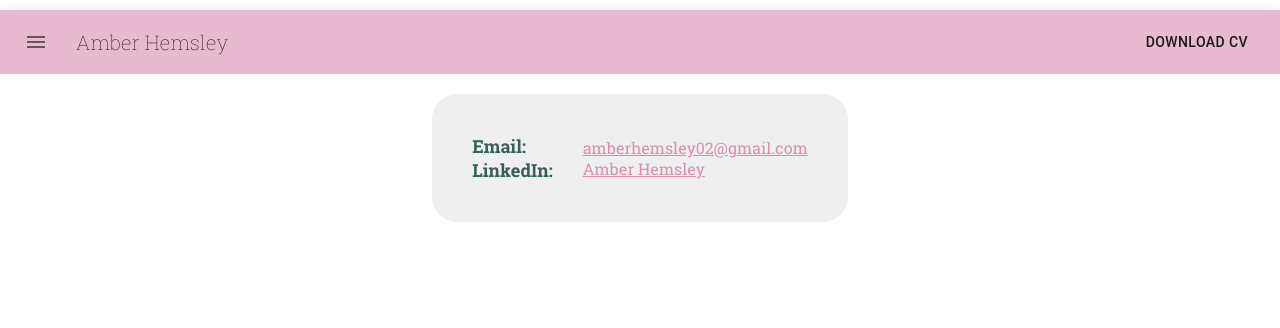
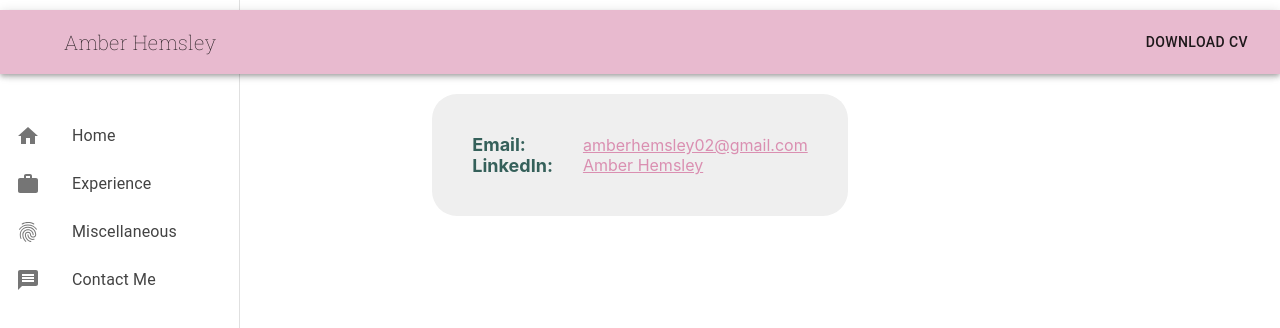
Before and after one commit to amberhemsley/amberhemsley.github.io, a React (Create React App) app: page /contact in a window 1280 px wide. Shown: the top 328 px of the page. Built offline with nearby package versions, Linux system fonts and the light colour scheme.

Commit message:
random ui

```diff
--- a/src/App.css
+++ b/src/App.css
@@ -17,6 +17,11 @@
 .Header1 {
   font-size: calc(10px + 2vmin);
   font-family: Aqua, sans-serif, Arial;
+}
+.Header2 {
+  font-size: calc(4px + 2vmin);
+  font-family: Aqua, sans-serif, Arial;
+  padding-bottom: 10px;
 }
 
 .App-header {
--- /dev/null
+++ b/src/components/Menu/PermanentDrawer.js
@@ -0,0 +1,57 @@
+import * as React from 'react';
+import Box from '@mui/material/Box';
+import Drawer from '@mui/material/Drawer';
+import CssBaseline from '@mui/material/CssBaseline';
+import AppBar from '@mui/material/AppBar';
+import Toolbar from '@mui/material/Toolbar';
+import List from '@mui/material/List';
+import Typography from '@mui/material/Typography';
+import Divider from '@mui/material/Divider';
+import ListItem from '@mui/material/ListItem';
+import ListItemButton from '@mui/material/ListItemButton';
+import ListItemIcon from '@mui/material/ListItemIcon';
+import ListItemText from '@mui/material/ListItemText';
+import InboxIcon from '@mui/icons-material/MoveToInbox';
+import MailIcon from '@mui/icons-material/Mail';
+import HomeIcon from "@mui/icons-material/Home";
+import WorkIcon from "@mui/icons-material/Work";
+import FingerprintIcon from "@mui/icons-material/Fingerprint";
+import MessageIcon from "@mui/icons-material/Message";
+
+const drawerWidth = 240;
+
+export default function PermanentDrawerLeft() {
+    return (
+        <Box sx={{ display: 'flex' }}>
+            <Drawer
+                sx={{
+                    width: drawerWidth,
+                    flexShrink: 0,
+                    '& .MuiDrawer-paper': {
+                        width: drawerWidth,
+                        boxSizing: 'border-box',
+                    },
+                }}
+                variant="permanent"
+                anchor="left"
+            >
+                <Toolbar sx={{p: '20px'}}/>
+                <List>
+                    {[{text:'Home', page:'/'},{text:'Experience',page:'/experience'}, {text:'Miscellaneous', page:'/misc'}, {
+                        text:'Contact Me',
+                        page:'/contact',
+                    }].map((button,index) => (
+                        <ListItem key={button.text} disablePadding >
+                            <ListItemButton to={button.page}>
+                                <ListItemIcon>
+                                    {index === 0 ? <HomeIcon /> : index === 1 ? <WorkIcon /> : index === 2 ? <FingerprintIcon /> : index === 3 ? <MessageIcon /> : null}
+                                </ListItemIcon>
+                                <ListItemText primary={button.text} />
+                            </ListItemButton>
+                        </ListItem>
+                    ))}
+                </List>
+            </Drawer>
+        </Box>
+    );
+}
--- a/src/components/Themes/Themes.js
+++ b/src/components/Themes/Themes.js
@@ -8,6 +8,11 @@ let theme = createTheme({
         secondary: {
             main: '#bae8d2',
         },
+        text: {
+            primary: '#434343',
+            secondary: '#ffffff',
+            background: '#FFF3F9',
+        },
     },
 });
 
--- a/src/components/TopBar/index.js
+++ b/src/components/TopBar/index.js
@@ -38,15 +38,17 @@ import Typography from '@mui/material/Typography';
 import Button from '@mui/material/Button';
 import theme from '../Themes/Themes.js';
 import {ThemeProvider} from "@mui/material";
-import TemporaryDrawer from '../Menu/index.js'
+import TemporaryDrawer from '../Menu/TemporaryDrawer.js'
+import PermanentDrawer from '../Menu/PermanentDrawer.js'
 
 export default function TopBar() {
     return (
         <ThemeProvider theme={theme}>
             <Box sx={{ flexGrow: 1, bgcolor:'primary.main', width:"100%"}}>
-                <AppBar position="static">
-                    <Toolbar>
-                        <TemporaryDrawer/>
+
+                <AppBar position="relative"  sx={{paddingLeft:'40px',zIndex: 'tooltip'}}>
+                    <Toolbar >
+
                         <Typography variant="h6" component="div" sx={{ flexGrow: 1, fontFamily: 'Roboto Slab', fontWeight:'200'}}>
                             Amber Hemsley
                         </Typography>
@@ -54,6 +56,7 @@ export default function TopBar() {
                     </Toolbar>
                 </AppBar>
             </Box>
+            <PermanentDrawer sx={{zIndex: 'modal'}}/>
         </ThemeProvider>
     );
 }
--- a/src/index.css
+++ b/src/index.css
@@ -33,7 +33,7 @@
 
 body {
    margin: 0;
-   font-family: "Roboto Slab",BlinkMacSystemFont, 'Segoe UI', 'Roboto', 'Oxygen',
+   font-family: "Roboto Slab Thin",BlinkMacSystemFont, 'Segoe UI', 'Roboto', 'Oxygen',
    'Ubuntu', 'Cantarell', 'Fira Sans', 'Droid Sans', 'Helvetica Neue',
    sans-serif;
    -webkit-font-smoothing: antialiased;
--- a/src/pages/home.js
+++ b/src/pages/home.js
@@ -2,6 +2,10 @@ import logo from '../logo.svg';
 import '../App.css';
 import App from "../App";
 import React from "react";
+import Box from "@mui/material/Box";
+import theme from "../components/Themes/Themes";
+import {Grid, ThemeProvider} from "@mui/material";
+
 
 function timeSince(date) {
 
@@ -19,26 +23,48 @@ var age = timeSince(new Date(2002, 9, 7));
 
 const Home = () => {
     return (
-        <>
+        <ThemeProvider theme={theme}>
             <head>
                 <meta charSet="UTF-8"/>
                 <title>Home</title>
             </head>
-            <div className="App">
-                <header className="Header1">About Me</header>
-                <p>
-                   I am {age} years old and I'm a software engineer with experience in Go, Java, Python and C#. I am currently studying Computer Science at the University of York going into my third year.
-                </p>
-                <header className="App-header">
-                    <img src={logo} className="App-logo" alt="logo" />
-                    <p>
-                        Edit <code>src/App.js</code> and save to reload.
-                    </p>
-                       <text> Learn React</text>
-                </header>
+            <div className="App" style={{
+                display: 'flex',
+                justifyContent: 'center',
+                flexWrap: 'wrap'}}>
+                    <Box sx={{
+                        width: 'calc(40px + 50vmin)',
+                        height: 'fit-content',
+                        borderRadius: 1,
+                        display:"flex",
+                        alignItems:"flex-start",
+                        justifyContent:"center",
+                        flexDirection:"column",
+                        p:3,
+                        fontFamily: 'Roboto Slab',
+                        color: 'text.primary',
+                    }}>
+                    <header className="Header2">About Me</header>
+
+                       I am {age} years old and I'm a software engineer with experience in Go, Java, Python and C#. I am currently studying Computer Science at the University of York going into my third year.
+                    </Box>
+                    <Box sx={{
+                        width: 'fix-content',
+                        height: 'fit-content',
+                        borderRadius: 1,
+                        display:"flex",
+                        alignItems:"flex-start",
+                        justifyContent:"center",
+                        flexDirection:"column",
+                        p:3,
+                        fontFamily: 'Roboto Slab',
+                        color: 'text.primary',
+                    }}>
+                        <img src="./devonCropped.JPG" alt="logo" style={{height:'40vmin'}}/>
+                    </Box>
             </div>
             );
-        </>
+        </ThemeProvider>
     );
 };
 
```
Also changed, not shown: src/components/Menu/TemporaryDrawer.js (renamed from src/components/Menu/index.js).
